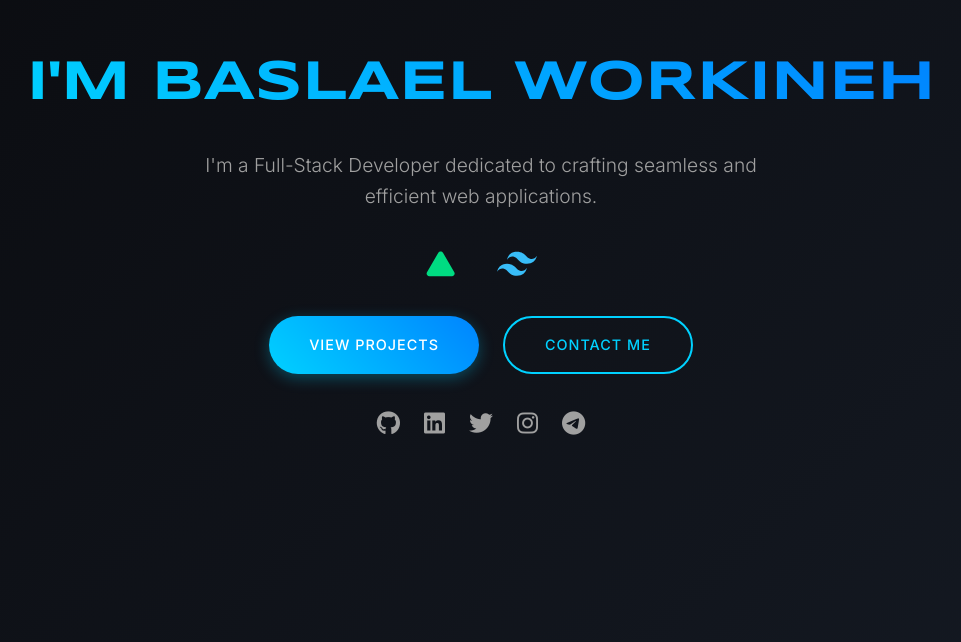
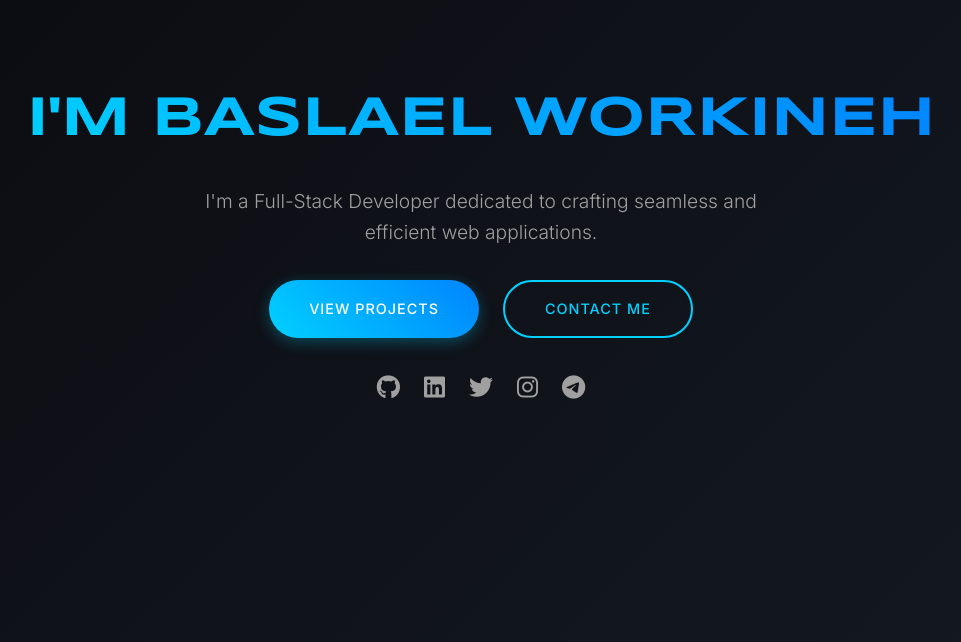
Before and after one commit to BaslaelWorkineh/nuxt-portfolio, a Nuxt app: page / in a window 1280 px wide. Shown: the part 158-800 px from the top of the page, without its empty margins (159-1120 px from the left). Built offline with nearby package versions, Linux system fonts and the light colour scheme.

Commit message:
removed unecessary icons

```diff
--- a/components/HeroSection.vue
+++ b/components/HeroSection.vue
@@ -21,34 +21,11 @@
             <p class="description">I'm a Full-Stack Developer dedicated to crafting seamless and efficient web
                 applications.</p>
 
-            <!-- Tech Stack Section -->
-            <div class="tech-stack">
-                <div class="tech-icons">
-                    <div class="tech-icon">
-                        <svg class="nuxt-icon" viewBox="0 0 124 124" fill="none" xmlns="http://www.w3.org/2000/svg">
-                            <path
-                                d="M55.7498 27.1551C52.5277 21.615 44.4723 21.615 41.2502 27.1551L6.13404 87.5347C2.91195 93.0748 6.93963 100 13.3838 100H83.6162C90.0604 100 94.0881 93.0748 90.866 87.5347L55.7498 27.1551Z"
-                                fill="#00DC82" />
-                        </svg>
-                    </div>
-                    <div class="tech-icon">
-                        <svg class="tailwind-icon" viewBox="0 0 54 33" fill="none" xmlns="http://www.w3.org/2000/svg">
-                            <path fill-rule="evenodd" clip-rule="evenodd"
-                                d="M27 0C19.8 0 15.3 3.6 13.5 10.8C16.2 7.2 19.35 5.85 22.95 6.75C25.004 7.263 26.472 8.754 28.097 10.403C30.744 13.09 33.808 16.2 40.5 16.2C47.7 16.2 52.2 12.6 54 5.4C51.3 9 48.15 10.35 44.55 9.45C42.496 8.937 41.028 7.446 39.403 5.797C36.756 3.11 33.692 0 27 0ZM13.5 16.2C6.3 16.2 1.8 19.8 0 27C2.7 23.4 5.85 22.05 9.45 22.95C11.504 23.463 12.972 24.954 14.597 26.603C17.244 29.29 20.308 32.4 27 32.4C34.2 32.4 38.7 28.8 40.5 21.6C37.8 25.2 34.65 26.55 31.05 25.65C28.996 25.137 27.528 23.646 25.903 21.997C23.256 19.31 20.192 16.2 13.5 16.2Z"
-                                fill="#38BDF8" />
-                        </svg>
-                    </div>
-                </div>
-            </div>
-
             <div class="cta-buttons">
                 <button class="primary-btn" @click="scrollToProjects">View Projects</button>
                 <button class="secondary-btn" @click="contactMe">Contact Me</button>
             </div>
 
-
-
-            <!-- Social Media Links -->
             <div class="social-links">
                 <a href="https://github.com/BaslaelWorkineh" class="social-icon" title="GitHub">
                     <i class="fab fa-github"></i>
@@ -68,15 +45,9 @@
                 </a>
             </div>
         </div>
-
-        <div class="scroll-indicator">
-            <div class="mouse">
-                <div class="wheel"></div>
-            </div>
-            <div class="arrow"></div>
-        </div>
     </section>
 </template>
+
 
 <style scoped>
 @import url('https://fonts.googleapis.com/css2?family=Space+Grotesk:wght@300;400;500;600;700&family=Syncopate:wght@400;700&family=Inter:wght@300;400;500;600;700&display=swap');
@@ -301,4 +272,5 @@ export default {
         }
     }
 };
+
 </script>
```
